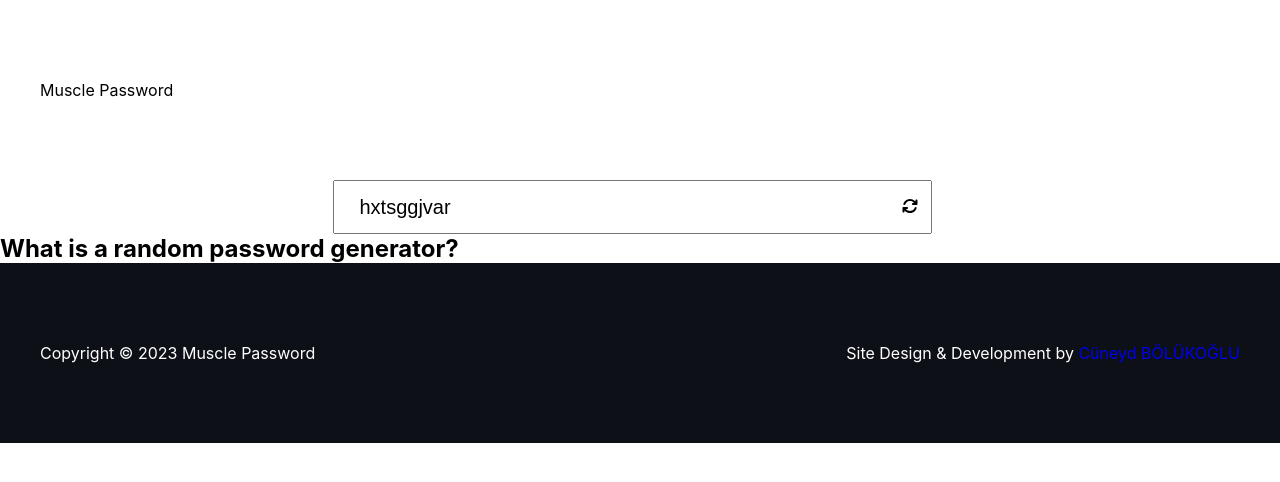
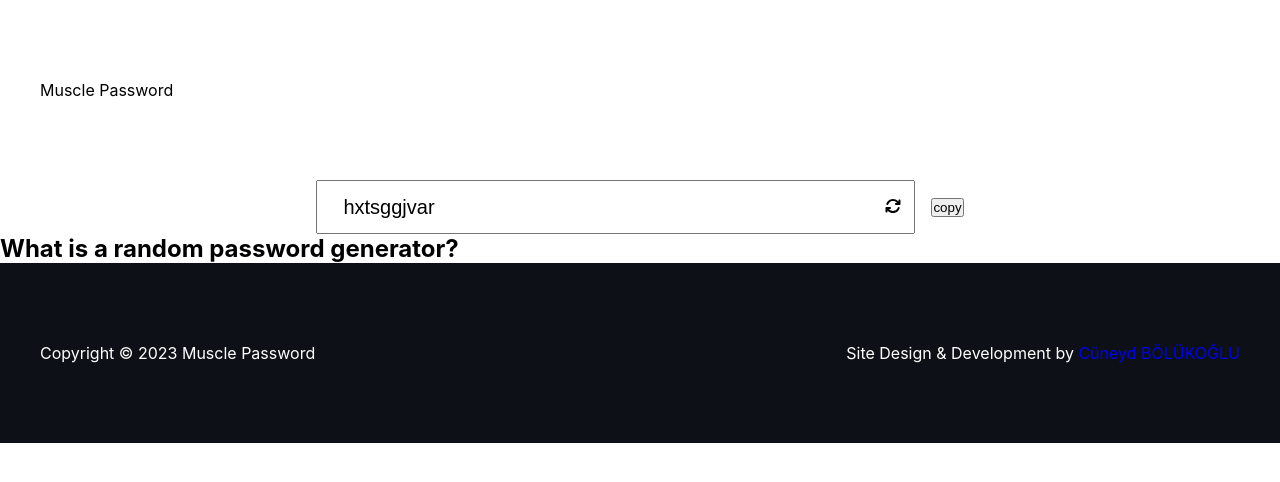
Before and after one commit to musclepassword/musclepassword, a React (Create React App) app: page / in a window 1280 px wide. Shown: the top 482 px of the page. Built offline with nearby package versions, Linux system fonts and the light colour scheme.

Commit message:
copyClipboard function added

```diff
--- a/src/App.js
+++ b/src/App.js
@@ -27,7 +27,8 @@ function App() {
   }
 
   const copyClipboard = () => {
-
+    navigator.clipboard.writeText(password);
+    console.log("Copied the text: " + password);
   }
 
   return (
@@ -35,8 +36,11 @@ function App() {
       <Header />
       <section className="generate-password">
         <input type="text" value={password} />
-        <button onClick={() => generatePassword()}>
+        <button className="button-transparent" onClick={() => generatePassword()}>
           <img src={syncIcon} alt="syncicon" />
+        </button>
+        <button onClick={() => copyClipboard()}>
+          copy
         </button>
       </section>
       <section className="who-password">
--- a/src/assets/style/global.scss
+++ b/src/assets/style/global.scss
@@ -27,11 +27,15 @@ header {
         font-size: 20px;
     }
 
-    button {
+    .button-transparent {
         background-color: transparent;
         border: transparent;
         position: relative;
         right: 30px;
+        cursor: pointer;
+    }
+
+    button {
         cursor: pointer;
     }
 }
```
